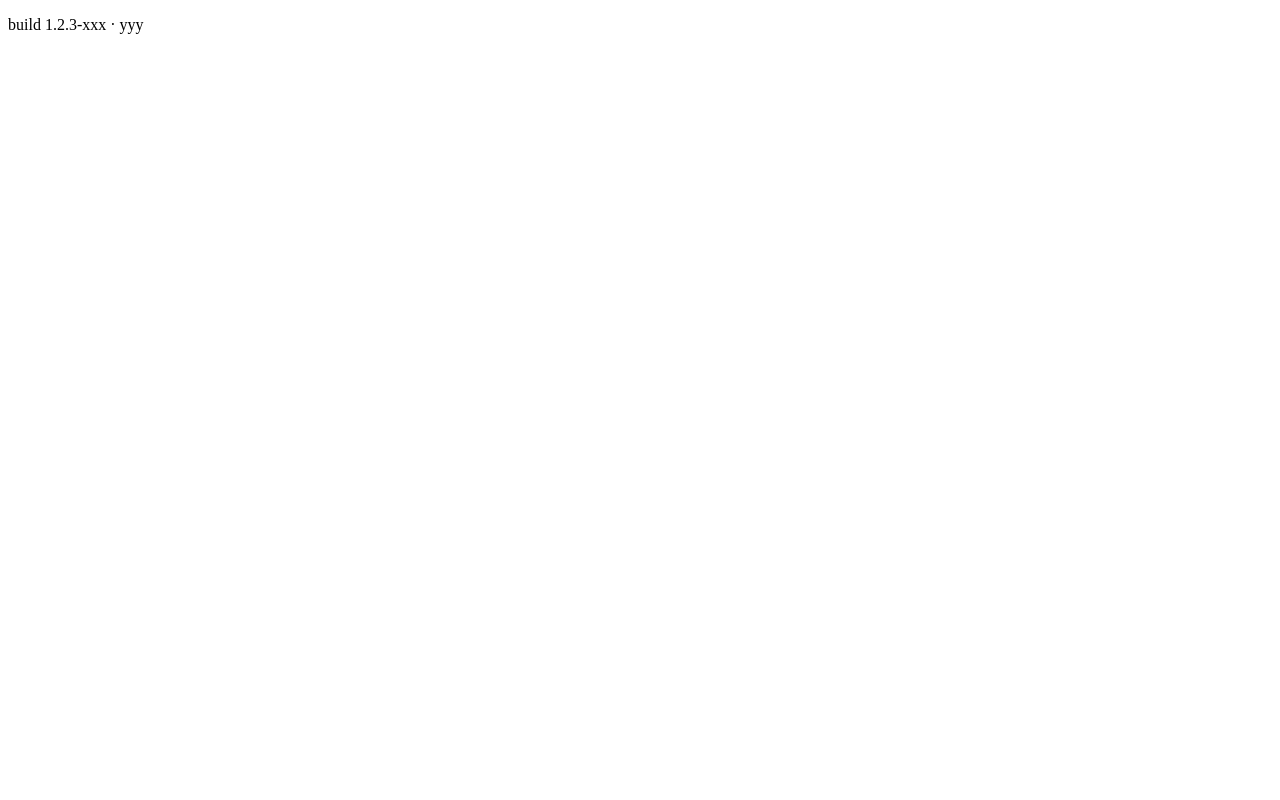
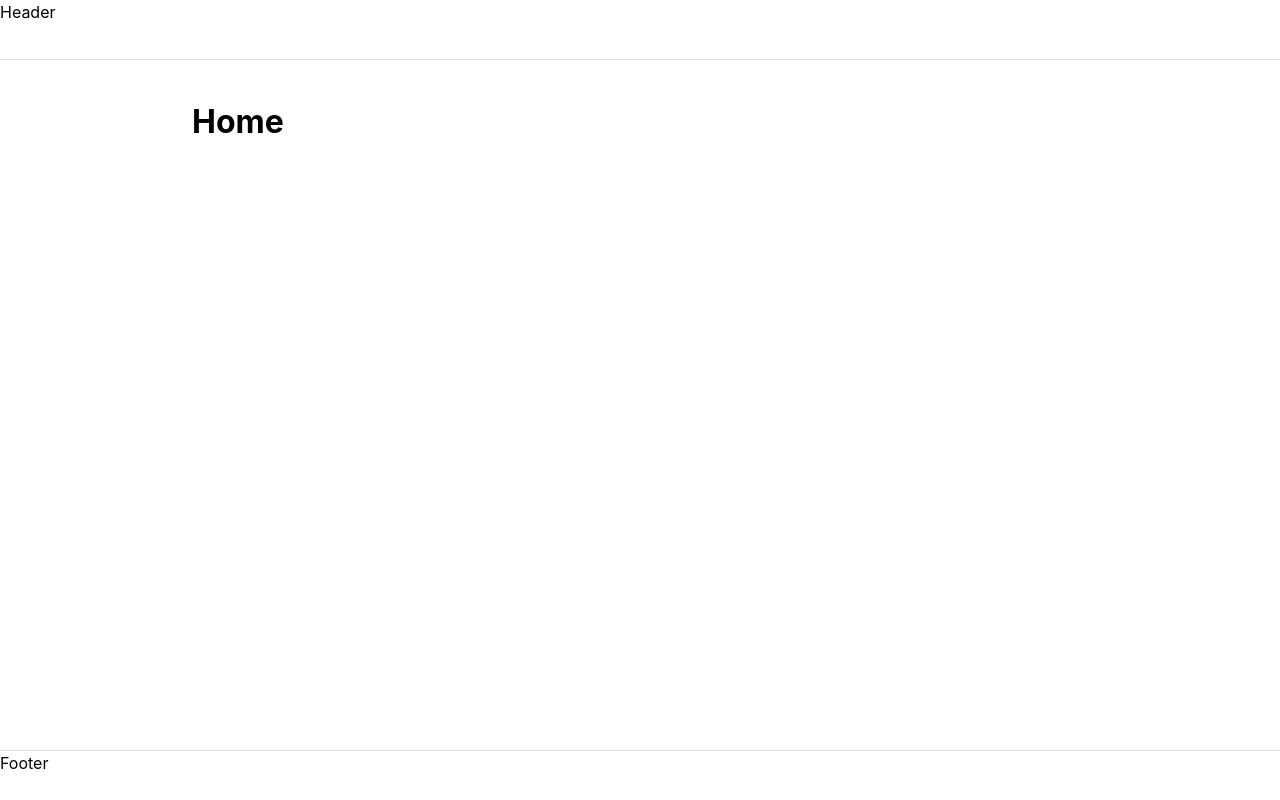
Before and after one commit to andrewmolyuk/golang-react-boilerplate, a React (Vite) app in the folder web/: page / in a window 1280 px wide. Built offline with nearby package versions, Linux system fonts and the light colour scheme.

Commit message:
Add initial layout

```diff
--- a/web/src/App.tsx
+++ /dev/null
@@ -1,13 +0,0 @@
-import packageJson from '../package.json';
-
-function App() {
-  return (
-    <>
-      <p>
-        build {packageJson.version}-{packageJson.buildRef} &middot; {packageJson.buildDate}
-      </p>
-    </>
-  );
-}
-
-export default App;
--- /dev/null
+++ b/web/src/app/app-routes.tsx
@@ -0,0 +1,16 @@
+import { Route, Routes, BrowserRouter } from 'react-router-dom';
+
+import { DefaultLayout, HomePage, NotFoundPage } from '~/pages';
+
+export const AppRoutes = () => {
+  return (
+    <BrowserRouter>
+      <Routes>
+        <Route path="/" element={<DefaultLayout />}>
+          <Route index element={<HomePage />} />
+          <Route path="*" element={<NotFoundPage />} />
+        </Route>
+      </Routes>
+    </BrowserRouter>
+  );
+};
--- /dev/null
+++ b/web/src/app/index.tsx
@@ -0,0 +1,20 @@
+import { MantineProvider } from '@mantine/core';
+import { ModalsProvider } from '@mantine/modals';
+import { Notifications } from '@mantine/notifications';
+import { QueryClient, QueryClientProvider } from '@tanstack/react-query';
+
+import { AppRoutes } from './app-routes';
+
+import '@mantine/core/styles.css';
+import '@mantine/notifications/styles.css';
+
+export const App = () => (
+  <MantineProvider>
+    <QueryClientProvider client={new QueryClient()}>
+      <ModalsProvider>
+        <Notifications position="top-center" />
+        <AppRoutes />
+      </ModalsProvider>
+    </QueryClientProvider>
+  </MantineProvider>
+);
--- a/web/src/index.tsx
+++ b/web/src/index.tsx
@@ -1,6 +1,6 @@
 import React from 'react';
 import ReactDOM from 'react-dom/client';
-import App from './App.tsx';
+import { App } from './app';
 
 ReactDOM.createRoot(document.getElementById('root') as HTMLElement).render(
   <React.StrictMode>
--- /dev/null
+++ b/web/src/pages/errors/404.tsx
@@ -0,0 +1,7 @@
+export const NotFoundPage = () => {
+  return (
+    <div>
+      <h1>Not Found</h1>
+    </div>
+  );
+};
--- /dev/null
+++ b/web/src/pages/home.tsx
@@ -0,0 +1,9 @@
+import { Button, Group } from '@mantine/core';
+
+export const HomePage = () => {
+  return (
+    <>
+      <h1>Home</h1>
+    </>
+  );
+};
--- /dev/null
+++ b/web/src/pages/index.ts
@@ -0,0 +1,5 @@
+import { DefaultLayout } from './layouts/default';
+import { HomePage } from './home';
+import { NotFoundPage } from './errors/404';
+
+export { DefaultLayout, HomePage, NotFoundPage };
--- /dev/null
+++ b/web/src/pages/layouts/default.tsx
@@ -0,0 +1,18 @@
+import { AppShell, Container } from '@mantine/core';
+import { Outlet } from 'react-router-dom';
+
+export const DefaultLayout = () => {
+  return (
+    <Container>
+      <AppShell header={{ height: '60px' }} padding="md" footer={{ height: 50 }}>
+        <AppShell.Header>Header</AppShell.Header>
+
+        <AppShell.Main>
+          <Outlet />
+        </AppShell.Main>
+
+        <AppShell.Footer>Footer</AppShell.Footer>
+      </AppShell>
+    </Container>
+  );
+};
```
